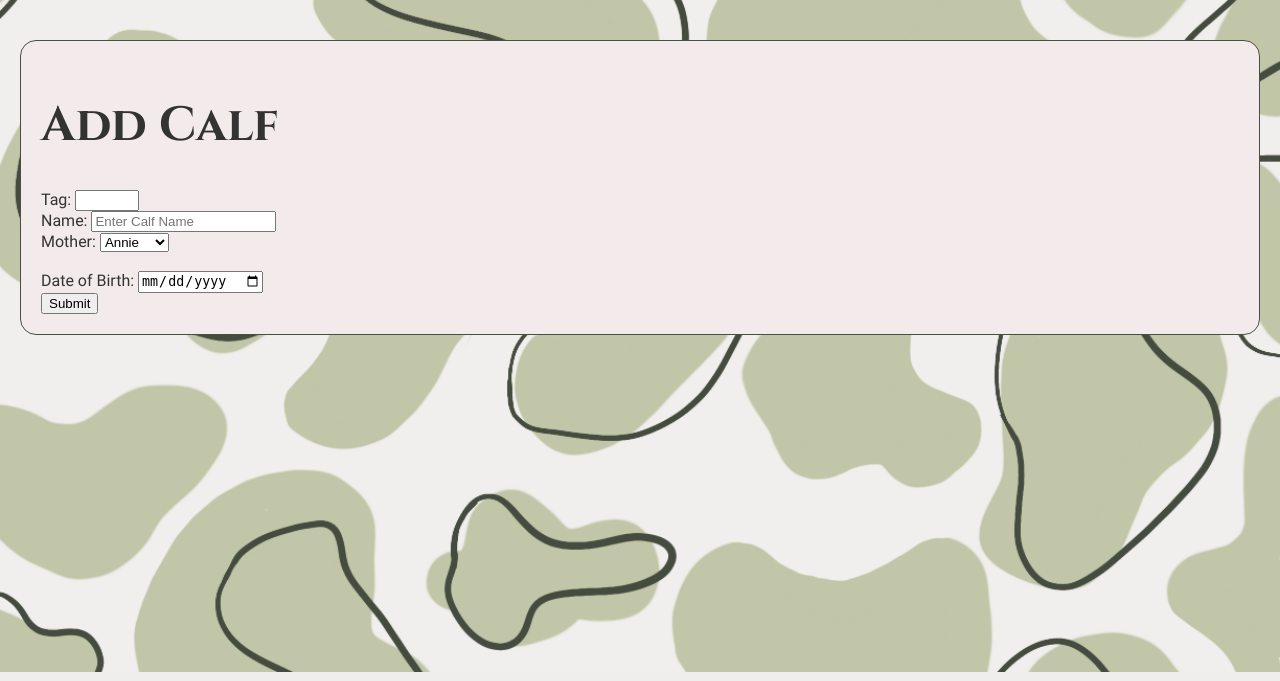
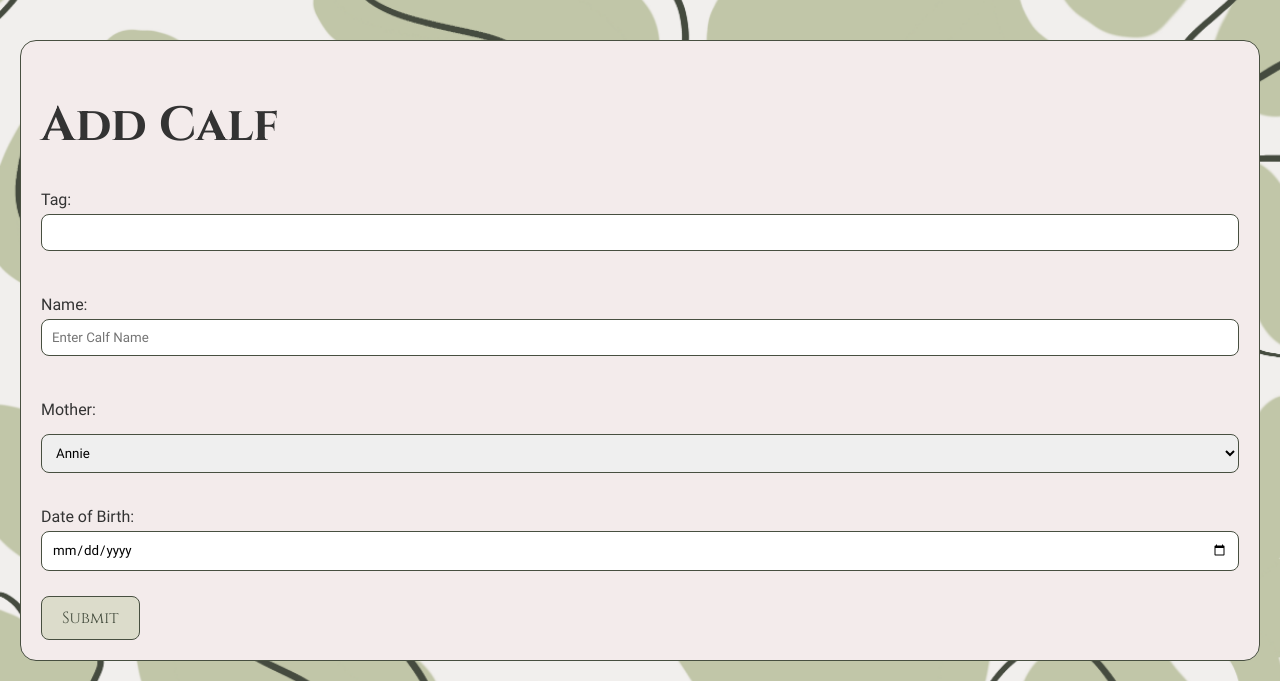
Before and after one commit to orlafoley/cow-tracker, a PHP site: page /insertions/add_calf_webpage.php in a window 1280 px wide. Shown: the part 128-809 px from the top of the page. Run offline with PHP 8.4, Linux system fonts and the light colour scheme; data comes from the database, SQL or seed files in the repository.

Commit message:
Form styling added to CSS file

```diff
--- a/css/style.css
+++ b/css/style.css
@@ -134,3 +134,41 @@ table th {
     background-color: #dcdccb;
     color: #474f40;
 }
+
+/* Form styling is located here */
+
+label {
+    display: block;
+    margin-bottom: 10px;
+}
+
+/* Form inputs are styled from here */
+
+input[type="text"],
+input[type="number"],
+input[type="date"],
+select {
+    font-family: Roboto Regular, sans-serif;
+    width: 100%;
+    padding: 10px;
+    margin-top: 5px;
+    margin-bottom: 15px;
+    border: 1px solid #474F40;
+    border-radius: 8px;
+    box-sizing: border-box;
+}
+
+button[type="submit"] {
+    font-family: Cinzel, serif;
+    background-color: #DCDCCB;
+    color: #474F40;
+    border: 1px solid #474F40;
+    border-radius: 8px;
+    padding: 10px 20px;
+    font-size: 1em;
+}
+
+button[type="submit"]:hover {
+    background-color: #474F40;
+    color: #DCDCCB;
+}
```
